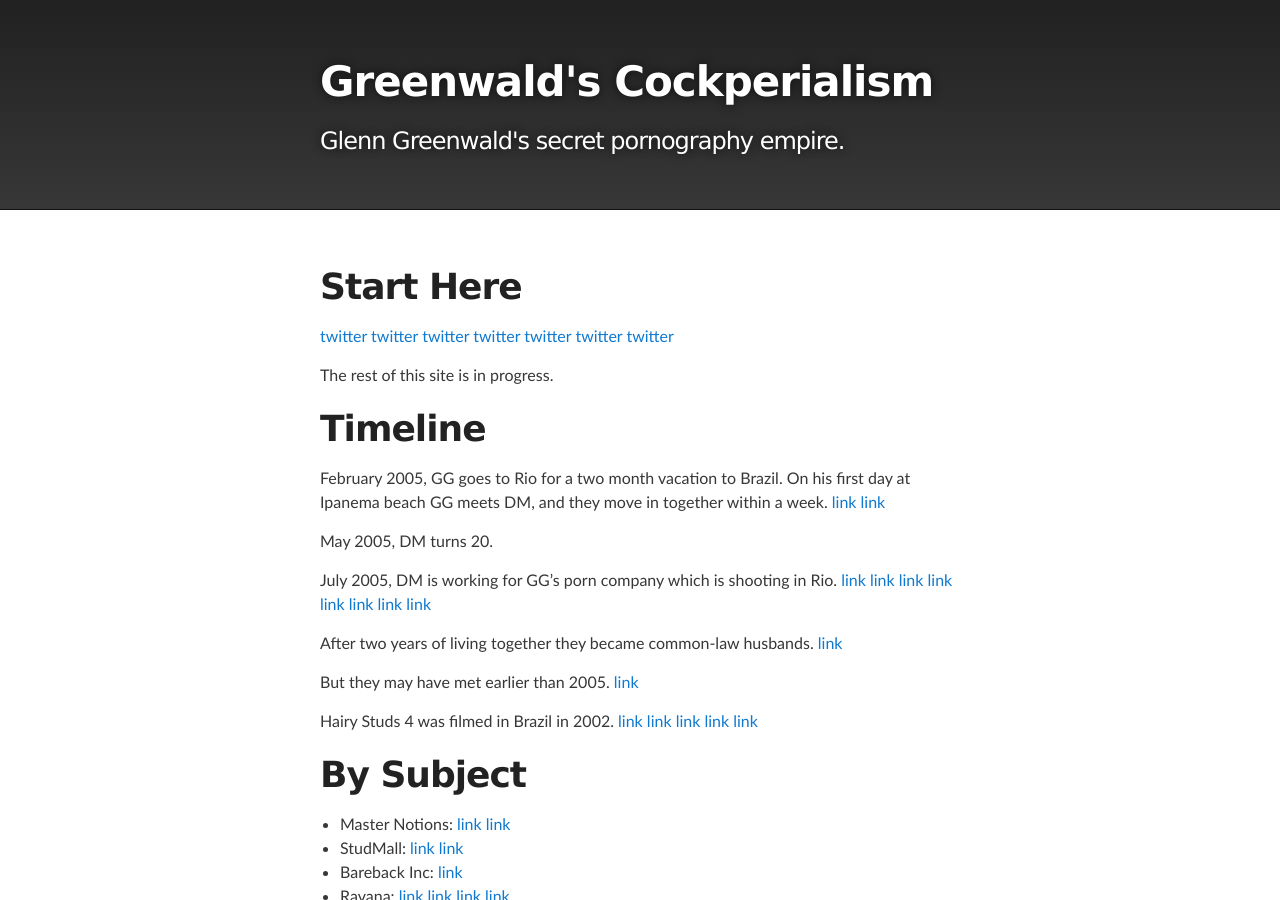
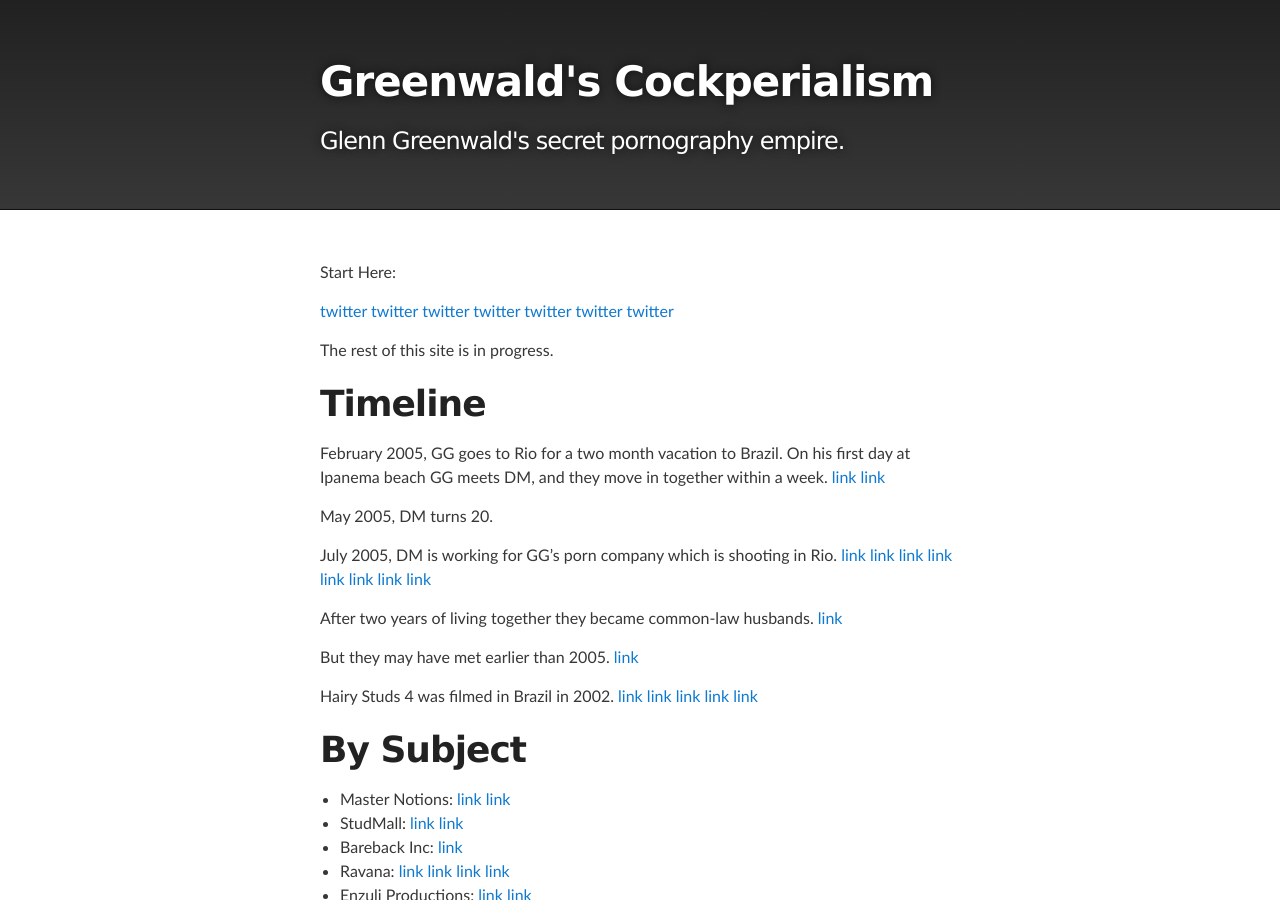
Before and after one commit to masternotions/masternotions.github.io, a Jekyll site: the page built from index.md, in a window 1280 px wide and 900 px high. Built offline with Jekyll 4.4.1, drawn with Linux system fonts in a browser that asks for light colours.

```diff
--- a/index.md
+++ b/index.md
@@ -4,7 +4,7 @@ title: Home
 modified: "Sep 8, 2020"
 ---
 
-# Start Here
+Start Here:
 
 [twitter](https://twitter.com/wokyleeks/status/1298727883582484481)
 [twitter](https://twitter.com/AlanVRK/status/1299334655527858176)
```
